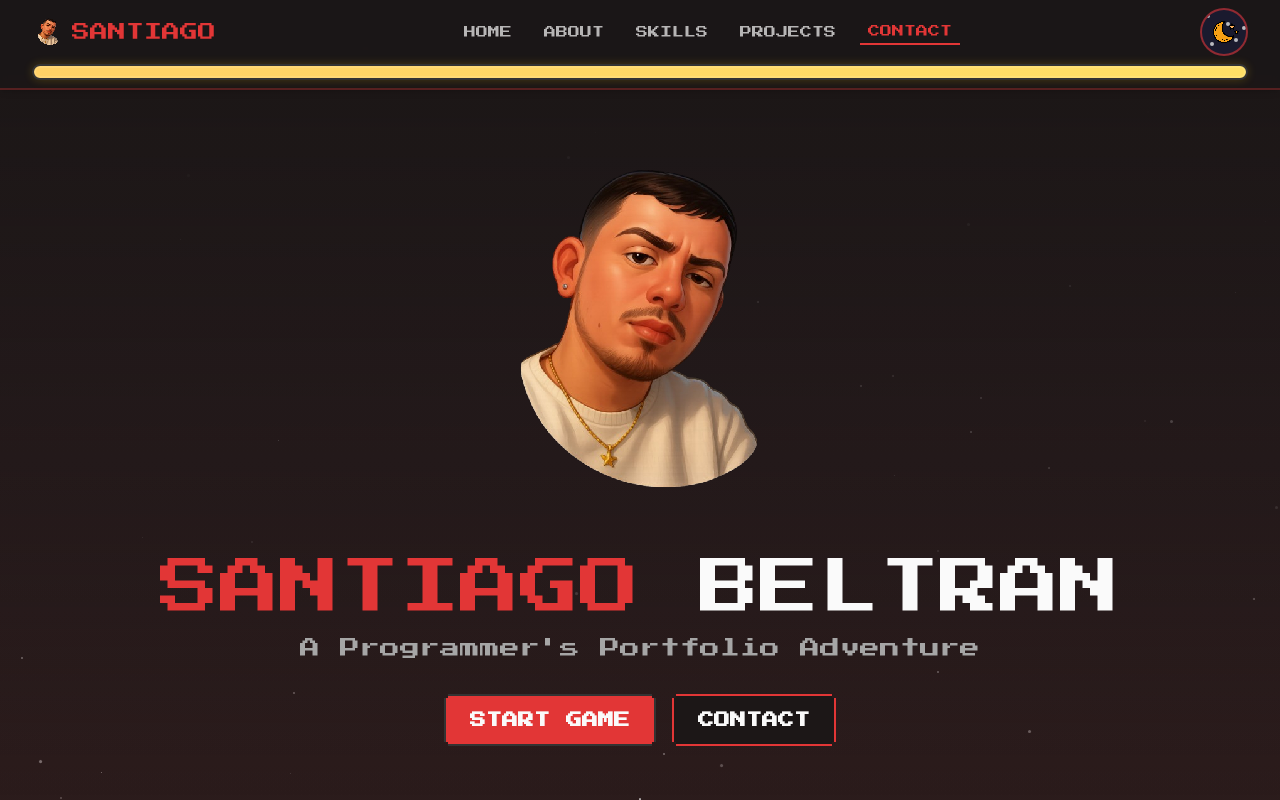
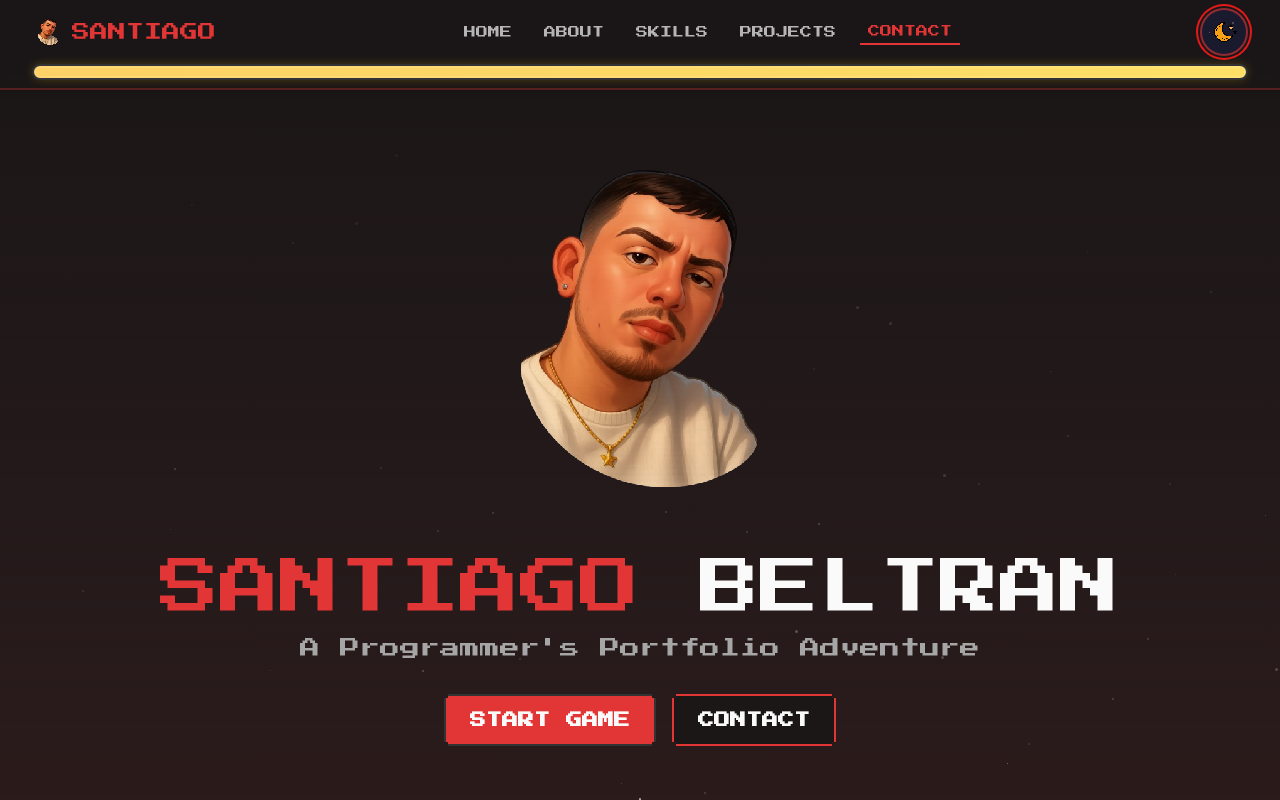
Before and after one commit to santiagoBeltranF/portafolio, a Next.js app: page / in a window 1280 px wide. Both pictures are taken after a click on the button 1223 px from the left and 32 px from the top of the page. Shown: the top 800 px of the page. Built offline with nearby package versions, Linux system fonts and the light colour scheme.

Commit message:
Enhance theme toggle functionality: add sound effects for theme changes and improve visual transitions

```diff
--- a/src/components/ui/theme-toggle.tsx
+++ b/src/components/ui/theme-toggle.tsx
@@ -4,18 +4,17 @@ import React from "react";
 import { useTheme } from "@/contexts/theme-context";
 import { cn } from "@/lib/utils";
 
-export function ThemeToggle({ className, onMouseEnter, ...props }: React.HTMLAttributes<HTMLButtonElement>) {
+export function ThemeToggle({ className, ...props }: React.HTMLAttributes<HTMLButtonElement>) {
   const { theme, toggleTheme } = useTheme();
 
   return (
     <button
       onClick={toggleTheme}
-      onMouseEnter={onMouseEnter}
       className={cn(
-        "relative w-12 h-12 rounded-full overflow-hidden border-2 transition-all focus:outline-none",
+        "relative w-12 h-12 rounded-full overflow-hidden border-2 transition-all focus:outline-none focus:ring-2 focus:ring-ring focus:ring-offset-2 focus:ring-offset-background",
         theme === "dark"
-          ? "border-primary/60 bg-[#1a1a2e]"
-          : "border-primary/60 bg-[#ffedeb]",
+          ? "border-primary/60 bg-[#1a1a2e] hover:bg-[#22223a]"
+          : "border-primary/60 bg-[#ffedeb] hover:bg-[#ffe0db]",
         className
       )}
       aria-label={`Switch to ${theme === "light" ? "dark" : "light"} mode`}
@@ -24,54 +23,69 @@ export function ThemeToggle({ className, onMouseEnter, ...props }: React.HTMLAtt
       <div
         className={cn(
           "absolute inset-0 flex items-center justify-center transition-all duration-500 transform",
-          theme === "dark" ? "opacity-100 scale-100" : "opacity-0 scale-0 rotate-180"
+          theme === "dark" ? "opacity-100 scale-100 rotate-0" : "opacity-0 scale-0 -rotate-90"
         )}
       >
         <img
           src="/images/moon.png"
           alt="Moon"
-          className="w-8 h-8 object-contain animate-pulse-pixel"
+          className="w-7 h-7 object-contain animate-pulse-pixel"
         />
       </div>
 
       <div
         className={cn(
           "absolute inset-0 flex items-center justify-center transition-all duration-500 transform",
-          theme === "light" ? "opacity-100 scale-100" : "opacity-0 scale-0 rotate-180"
+          theme === "light" ? "opacity-100 scale-100 rotate-0" : "opacity-0 scale-0 rotate-90"
         )}
       >
         <img
           src="/images/sun.png"
           alt="Sun"
-          className="w-8 h-8 object-contain animate-pulse-pixel"
+          className="w-7 h-7 object-contain animate-pulse-pixel"
         />
       </div>
 
-      {/* Pixel stars background for night mode */}
       <div
         className={cn(
-          "absolute inset-0 z-0 opacity-70 transition-opacity duration-500",
-          theme === "dark" ? "opacity-70" : "opacity-0"
+          "absolute inset-0 z-0 transition-opacity duration-700",
+          theme === "dark" ? "opacity-50" : "opacity-0 pointer-events-none"
         )}
       >
-        <div className="absolute top-1 left-1 w-1 h-1 bg-white rounded-full"></div>
-        <div className="absolute top-3 left-6 w-1 h-1 bg-white rounded-full"></div>
-        <div className="absolute top-8 left-2 w-1 h-1 bg-white rounded-full"></div>
-        <div className="absolute top-7 left-8 w-1 h-1 bg-white rounded-full"></div>
-        <div className="absolute top-4 left-10 w-1 h-1 bg-white rounded-full"></div>
+        {Array.from({ length: 5 }).map((_, i) => (
+          <div
+            key={`star-${i}`}
+            className="absolute bg-white rounded-full animate-pulse-pixel-fast"
+            style={{
+              width: `${Math.random() * 1.5 + 0.5}px`,
+              height: `${Math.random() * 1.5 + 0.5}px`,
+              top: `${Math.random() * 80 + 10}%`,
+              left: `${Math.random() * 80 + 10}%`,
+              opacity: Math.random() * 0.4 + 0.3,
+            }}
+          />
+        ))}
       </div>
 
-      {/* Pixel clouds for day mode */}
       <div
         className={cn(
-          "absolute inset-0 z-0 opacity-70 transition-opacity duration-500",
-          theme === "light" ? "opacity-70" : "opacity-0"
+          "absolute inset-0 z-0 transition-opacity duration-700",
+          theme === "light" ? "opacity-40" : "opacity-0 pointer-events-none"
         )}
       >
-        <div className="absolute top-2 left-2 w-3 h-2 bg-white rounded-full"></div>
-        <div className="absolute top-2 left-4 w-3 h-2 bg-white rounded-full"></div>
-        <div className="absolute top-6 left-7 w-3 h-2 bg-white rounded-full"></div>
-        <div className="absolute top-6 left-9 w-3 h-2 bg-white rounded-full"></div>
+         {Array.from({ length: 3 }).map((_, i) => (
+          <div
+            key={`cloud-${i}`}
+            className="absolute bg-white/80 rounded-full animate-pulse-pixel-slow"
+            style={{
+              width: `${Math.random() * 10 + 8}px`,
+              height: `${(Math.random() * 10 + 8) / 2}px`,
+              top: `${Math.random() * 60 + 20}%`,
+              left: `${Math.random() * 70 + 15}%`,
+              opacity: Math.random() * 0.3 + 0.2,
+            }}
+          />
+        ))}
       </div>
     </button>
   );
--- a/src/contexts/theme-context.tsx
+++ b/src/contexts/theme-context.tsx
@@ -1,6 +1,7 @@
 "use client";
 
-import React, { createContext, useContext, useState, useEffect } from "react";
+import React, { createContext, useContext, useState, useEffect, useCallback } from "react";
+import { useSoundEffect } from "@/hooks/useSoundEffect";
 
 type Theme = "light" | "dark";
 
@@ -15,9 +16,13 @@ const ThemeContext = createContext<ThemeContextProps | undefined>(undefined);
 export function ThemeProvider({ children }: { children: React.ReactNode }) {
   const [theme, setTheme] = useState<Theme>("light");
   const [isThemeLoaded, setIsThemeLoaded] = useState(false);
+  const { playSound, preloadSound } = useSoundEffect({ volume: 0.4 });
 
   useEffect(() => {
-    // Initialize theme from localStorage or system preference
+    preloadSound('/sounds/snap.mp3');
+  }, [preloadSound]);
+
+  useEffect(() => {
     const storedTheme = localStorage.getItem("theme") as Theme | null;
     const systemPrefersDark = window.matchMedia && window.matchMedia("(prefers-color-scheme: dark)").matches;
 
@@ -26,31 +31,27 @@ export function ThemeProvider({ children }: { children: React.ReactNode }) {
     } else if (systemPrefersDark) {
       setTheme("dark");
     }
-
     setIsThemeLoaded(true);
   }, []);
 
   useEffect(() => {
     if (!isThemeLoaded) return;
 
-    // Update document class when theme changes
     const root = document.documentElement;
     if (theme === "dark") {
       root.classList.add("dark");
     } else {
       root.classList.remove("dark");
     }
+    localStorage.setItem("theme", theme);
+    document.body.style.transition = "background-color 0.5s ease, color 0.5s ease";
 
-    // Save theme preference to localStorage
-    localStorage.setItem("theme", theme);
-
-    // Add a transition effect to the page
-    document.body.style.transition = "background-color 0.5s ease, color 0.5s ease";
   }, [theme, isThemeLoaded]);
 
-  const toggleTheme = () => {
+  const toggleTheme = useCallback(() => {
+    playSound("themeChange");
     setTheme(prev => (prev === "light" ? "dark" : "light"));
-  };
+  }, [playSound]);
 
   return (
     <ThemeContext.Provider value={{ theme, toggleTheme, isThemeLoaded }}>
--- a/src/hooks/useSoundEffect.ts
+++ b/src/hooks/useSoundEffect.ts
@@ -1,6 +1,6 @@
 import { useCallback, useRef } from 'react';
 
-type SoundType = 'click' | 'navigate' | 'hover';
+type SoundType = 'click' | 'navigate' | 'hover' | 'themeChange';
 
 interface UseSoundEffectProps {
   volume?: number;
@@ -29,6 +29,9 @@ export function useSoundEffect(props?: UseSoundEffectProps) {
             soundFile = '/sounds/mouse_click.mp3';
             break;
           case 'hover':
+            break;
+          case 'themeChange':
+            soundFile = '/sounds/snap.mp3';
             break;
         }
 
```
